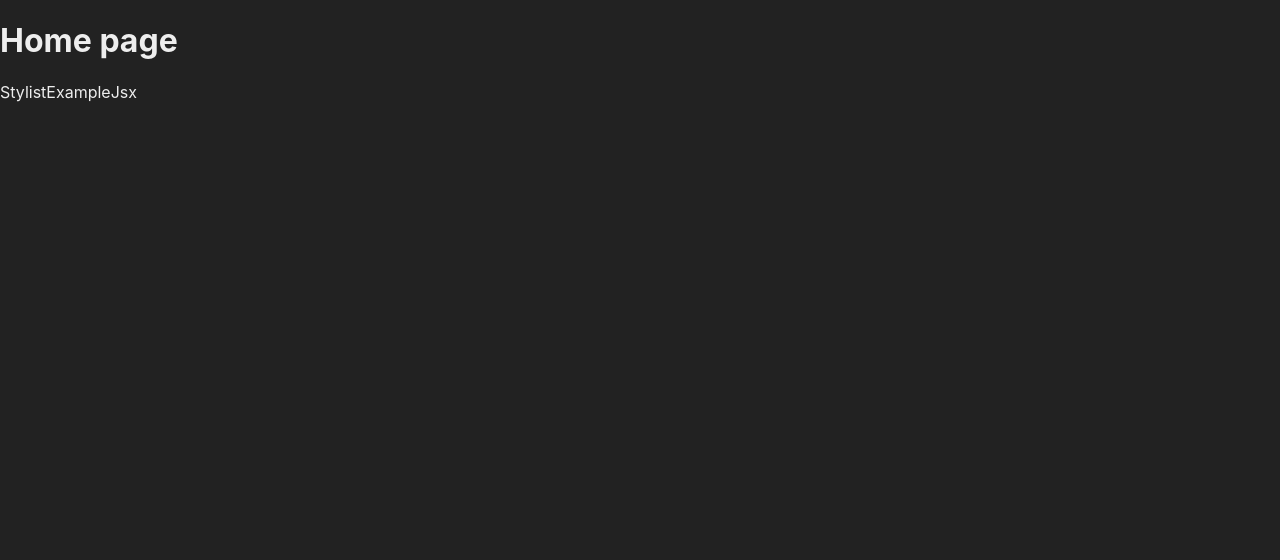
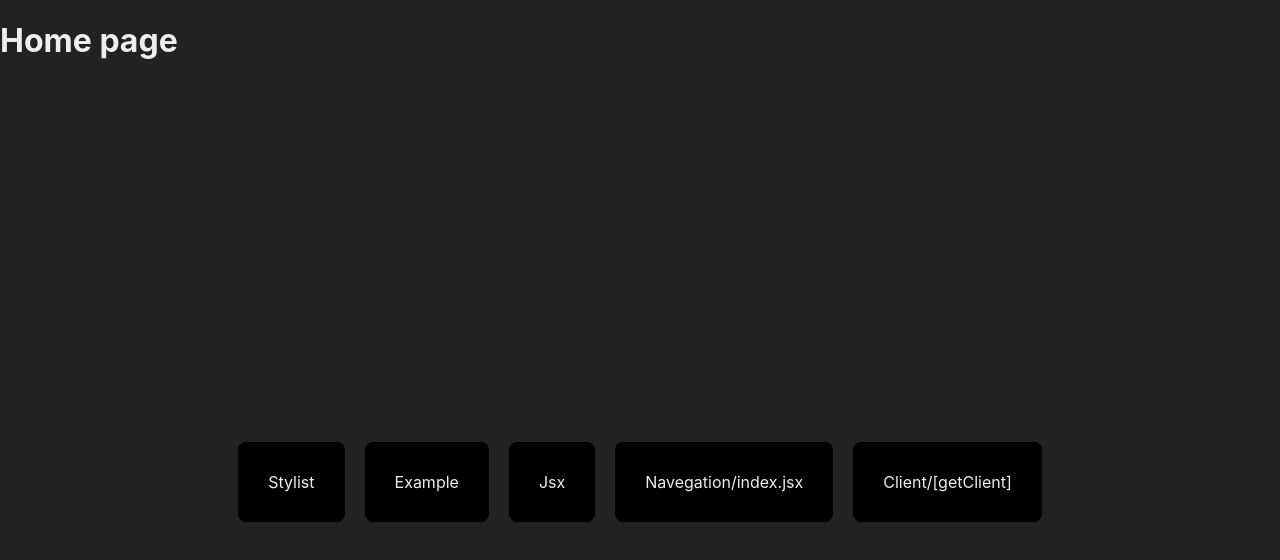
Before and after one commit to joao-souza-flooxai/section6-react-course-NextFirestore, a Next.js app in the folder next-firestore/: page / in a window 1280 px wide. Shown: the top 560 px of the page. Built offline with nearby package versions, Linux system fonts and the light colour scheme.

Commit message:
feat: Added navegation examples.

```diff
--- a/next-firestore/src/components/Navigator.jsx
+++ b/next-firestore/src/components/Navigator.jsx
@@ -1,10 +1,16 @@
 import Link from "next/link";
+import styles from "../styles/Navigator.module.css" ;
+
 
 export default function Navigator(props){
 
     return (
         <Link href={props.link}>
-          {props.name}
+
+            <div className={styles.navigator}>
+                {props.name}
+            </div>
+
         </Link>
     )
 }
--- a/next-firestore/src/pages/index.jsx
+++ b/next-firestore/src/pages/index.jsx
@@ -5,9 +5,20 @@ export default function Home(){
   return (
     <>
       <h1>Home page</h1>
-      <Navigator name="Stylist" link="/stylist"/>
-      <Navigator name="Example" link="/example"/>
-      <Navigator name="Jsx" link="/jsx"/>
+      <div style={{
+        display: "flex",
+        justifyContent: "center",
+        alignItems: "center",
+        flexWrap: "wrap",
+        height: "100vh"
+      }}>
+
+        <Navigator name="Stylist" link="/stylist"/>
+        <Navigator name="Example" link="/example"/>
+        <Navigator name="Jsx" link="/jsx"/>
+        <Navigator name="Navegation/index.jsx" link="/navegation"/>
+        <Navigator name="Client/[getClient]" link="/client/123"/>
+      </div>
     </>
   );
 }
--- a/next-firestore/src/pages/jsx.jsx
+++ b/next-firestore/src/pages/jsx.jsx
@@ -1,3 +1,5 @@
+import Link from "next/link";
+import Layout from "../components/Layout";
 export default function Jsx() {
     const a = 4;
     const b = 3;
@@ -9,12 +11,12 @@ export default function Jsx() {
         return  <h2>{ "muito legal".toUpperCase() }</h2>
     }
     return (
-        <div>
+        <Layout>
             {title}
             {subtitle}
             <p>
                 {JSON.stringify(obj)}
             </p>
-        </div>
+        </Layout>
     );
 }
--- /dev/null
+++ b/next-firestore/src/styles/Navigator.module.css
@@ -0,0 +1,11 @@
+.navigator{
+    background-color: black;
+    padding: 30px;
+    margin: 10px;
+    border-radius: 8px;
+}
+
+.navigator:hover{
+    background-color: gray;
+    cursor: pointer;
+}
```
Also changed, not shown: next-firestore/src/pages/client/[getClient].jsx (added, +10 -0 lines), next-firestore/src/pages/navegation/index.jsx (added, +10 -0 lines).
